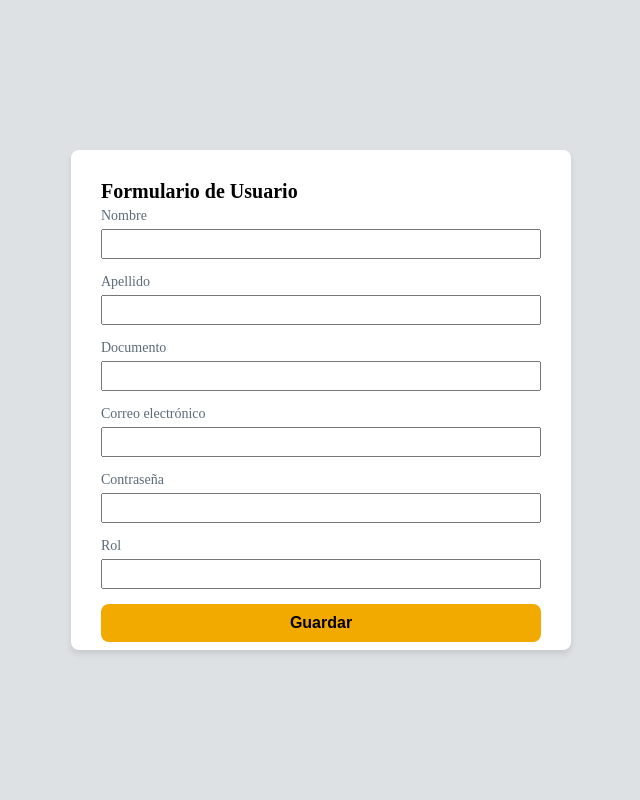
After one commit to YesidLM12/CentinelaSeguraLtda, a Spring Boot app: page /usuarios/crear in a window 1280 px wide. The commit adds this page. Shown: the whole page, without its empty margins (319-959 px from the left). Run offline with Spring Boot 4, Linux system fonts and the light colour scheme; the visitor is signed in with stand-in values (Sample User, id 1); some of the project's set-up classes (security, data sources, template engines, error pages and the like) are left out, and stand-ins take their place.

Commit message:
Feat:  se implementó el formulario de registro de nuevos usuarios

```diff
--- a/src/main/java/org/yesidl12/centinelaseguraltda/service/UsuarioService.java
+++ b/src/main/java/org/yesidl12/centinelaseguraltda/service/UsuarioService.java
@@ -39,8 +39,10 @@ public class UsuarioService {
         .documento(command.documento())
         .nombre(command.nombre() + " " + command.apellido())
         .correo(command.email())
-        .rol(Rol.valueOf(command.rol()))
+        .rol(Rol.valueOf(command.rol().toUpperCase()))
+        .activo(true)
         .passwordHash(passwordEncoder.encode(command.password()))
+        .debeCambiarPassword(true)
         .build();
 
 
@@ -111,6 +113,7 @@ public class UsuarioService {
         return usuario;
     }
 
+    // TODO => Restringir que un admin se puede elminar a el mismo
     public void eliminarUsuario(String documento, Authentication authentication) {
         String usuarioLogueado = authentication.getName();
 
--- a/src/main/resources/static/css/loginStyle.css
+++ b/src/main/resources/static/css/loginStyle.css
@@ -204,6 +204,11 @@ label {
     padding: 3rem;
 }
 
+.container-tabla-usuarios a{
+    text-decoration: none;
+    color: black;
+}
+
 .container-titulo{
     width: 100%;
     display: flex;
@@ -236,7 +241,7 @@ label {
 #tabla-usuarios td {
     padding: 1rem;
     text-align: left;
-    border-bottom: 1px solid var(--gris-acero);
+    /* border-bottom: 1px solid var(--gris-acero); */
     font-size: 1.6rem;
 }
 
@@ -352,3 +357,66 @@ label {
     font-size: 1.6rem;
     color: var(--gris-acero);
 }
+
+/*Estilos para el botón de paginación*/
+.pagination-button {
+    background-color: var(--azul-noche);
+    color: var(--blanco);
+    border: none;
+    padding: 0.5rem 1rem;
+    border-radius: var(--border-radius);
+    cursor: pointer;
+    font-size: 1.4rem;
+    transition: background-color 0.3s;
+}
+
+.pagination-button:hover {
+    background-color: var(--azul-acero);
+}
+
+.pagination-button.active {
+    background-color: var(--azul-acero);
+    color: var(--blanco);
+}
+/*Estilos para el formulario del modal*/
+.formulario-container{
+    display: flex;
+    flex-direction: column;
+    align-items: center;
+    justify-content: center;
+    height: 100vh;
+    background-color: rgba(92, 107, 122, 0.2);
+}
+
+.formulario-registrar-usuario{
+    display: flex;
+    flex-direction: column;
+    gap: 0.5rem;
+    padding: 3rem;
+}
+
+.formulario-subcontainer{
+    background-color: var(--blanco);
+    border-radius: var(--border-radius);
+    box-shadow: var(--box-shadow);
+    width: 50rem;
+    height: 50rem;
+}
+
+.campo-formulario{
+    display:flex;
+    flex-direction: column;
+    margin-bottom: 1rem;
+    gap:.5rem;
+}
+
+.label{
+    font-size: 1.4rem;
+    color: var(--gris-acero);
+}
+
+.label-input{
+    font-size: 1.4rem;
+    color: var(--gris-acero);
+    padding: .5rem;
+}
--- /dev/null
+++ b/src/main/resources/templates/usuarios/formulario.html
@@ -0,0 +1,58 @@
+<!DOCTYPE html>
+<html lang="es" xmlns:xsi="http://www.thymeleaf.org"
+xmlns:sec="http://www.thymeleaf.org/extras/spring-security">
+<head>
+    <meta charset="UTF-8">
+    <meta name="viewport" content="width=device-width, initial-scale=1.0">
+    <link rel="stylesheet" th:href="@{/css/loginStyle.css}">
+    <title>Formulario de Usuario</title>
+</head>
+<body>
+    <div class="formulario-container">
+
+        <div class="formulario-subcontainer">
+
+            <form  th:action="@{/usuarios}"
+            method="post"
+            class="formulario-registrar-usuario">
+
+                 <h1>Formulario de Usuario</h1>
+
+
+                <div class="campo-formulario">
+                    <label for="nombre" class="label">Nombre</label>
+                    <input type="text" class="label-input" id="nombre" name="nombre">
+                </div>
+
+                <div class="campo-formulario">
+                    <label for="apellido" class="label">Apellido</label>
+                    <input type="text" class="label-input" id="apellido" name="apellido">
+                </div>
+
+                <div class="campo-formulario">
+                    <label for="documento" class="label">Documento</label>
+                    <input type="text" class="label-input" id="documento" name="documento">
+                </div>
+
+                <div class="campo-formulario">
+                    <label for="email" class="label">Correo electrónico</label>
+                    <input type="email" class="label-input" id="email" name="email">
+                </div>
+
+                <div class="campo-formulario">
+                    <label for="password" class="label">Contraseña</label>
+                    <input type="password" class="label-input" id="password" name="password">
+                </div>
+
+                <div class="campo-formulario">
+                    <label for="rol" class="label">Rol</label>
+                    <input type="text" class="label-input" id="rol" name="rol">
+                </div>
+
+                <button type="submit" class="btn-login">Guardar</button>
+        </form>
+    </div>
+    </div>
+
+</body>
+</html>
```
Also changed, not shown: src/main/resources/templates/usuarios/lista.html (+10 -3 lines), 2 other files.
